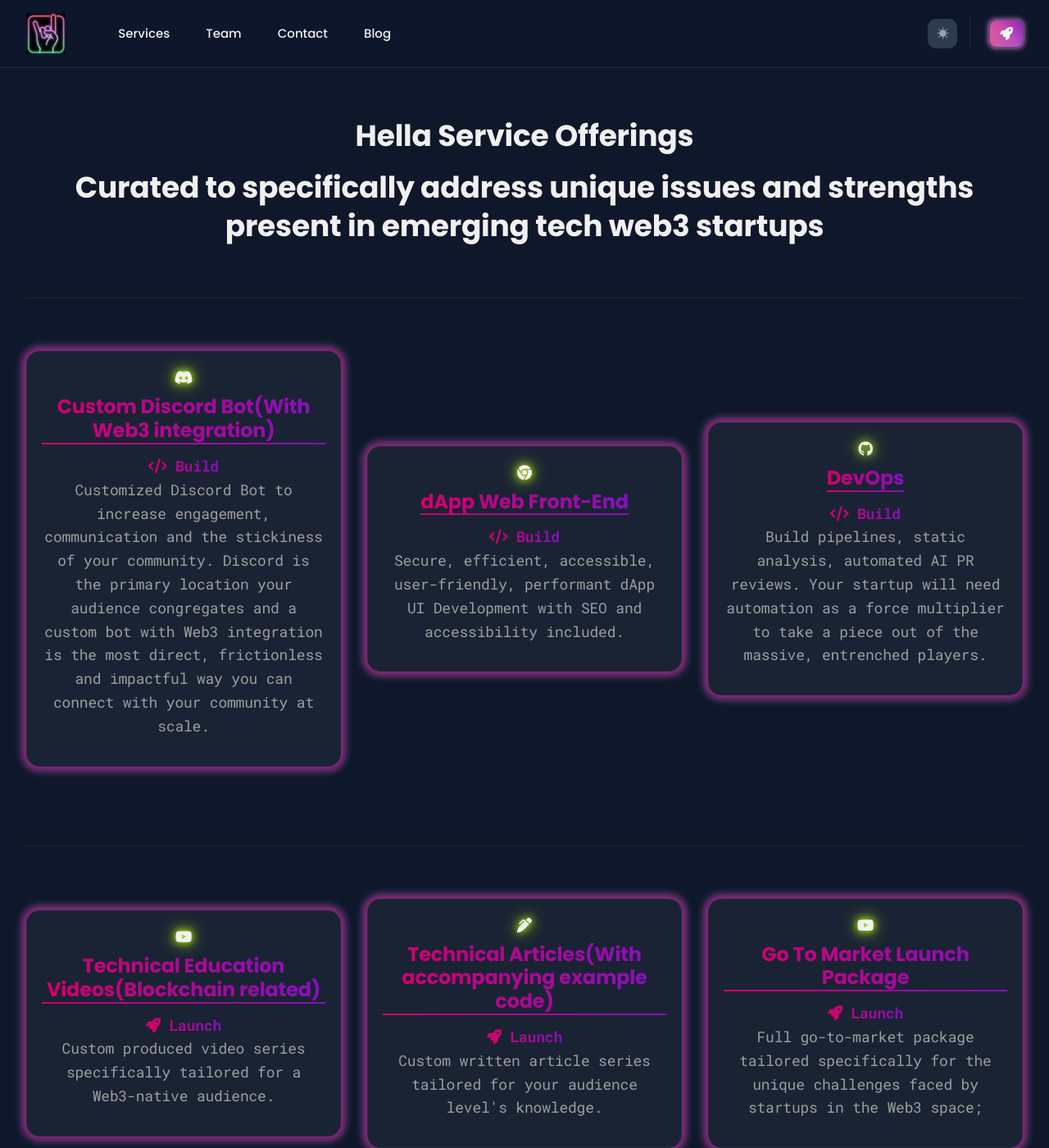
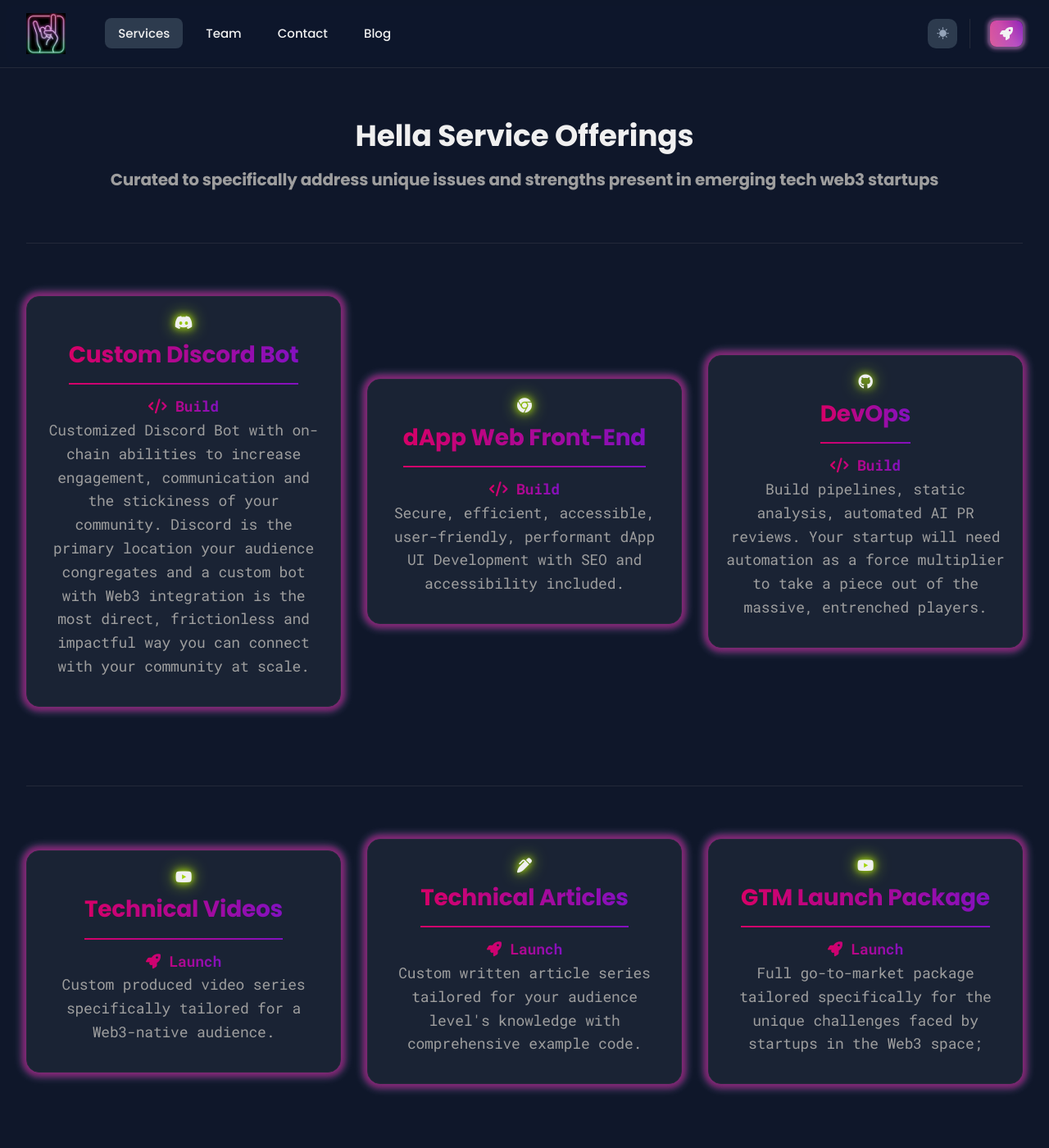
Before and after one commit to hella-web3/hella-site-base, a Jekyll site: the page built from _pages/web3-consultant-service-offerings.html, in a window 1280 px wide and 1400 px high. Shown: the whole window at 82% size. Built offline with Jekyll 4.4.1, drawn with Linux system fonts in a browser that asks for light colours; some of the changed text lies outside the part shown.

Commit message:
Update service offering content

```diff
--- a/_pages/web3-consultant-service-offerings.html
+++ b/_pages/web3-consultant-service-offerings.html
@@ -1,7 +1,7 @@
 ---
 layout: default
 title: Services
-description: Specific service offerings tailored for your emerging technology startup delivered by experts with experience across Web2 and Web3
+description: Specific service offerings tailored for your on-chain emerging technology startup delivered by experts with experience across Web2 and Web3
 permalink: /web3-consultant-service-offerings/
 image: '/images/hella-bg-1.jpg'
 ---
@@ -13,7 +13,7 @@
         <div class="row">
             <div class="col col-12 col-d-12">
                 <h1>Hella Service Offerings</h1>
-                <h1>Curated to specifically address unique issues and strengths present in emerging tech web3 startups</h1>
+                <h4 class="">Curated to specifically address unique issues and strengths present in emerging tech web3 startups</h4>
                 <hr/>
             </div>
         </div>
@@ -27,14 +27,14 @@
                       </div>
 
                       <div class="services__title">
-                          <h1>Custom Discord Bot(With Web3 integration)</h1>
+                          <h2>Custom Discord Bot</h2>
                           <hr/>
                       </div>
 
                       <div class="services__description">
                           <strong><i class="fa-solid fa-code"></i> Build </strong>
                           <p>
-                              Customized Discord Bot to increase engagement, communication and the stickiness of your community.
+                              Customized Discord Bot with on-chain abilities to increase engagement, communication and the stickiness of your community.
                               Discord is the primary location your audience congregates and a custom bot with Web3 integration is the most direct,
                               frictionless and impactful way you can connect with your community at scale.
                           </p>
@@ -52,7 +52,7 @@
                       </div>
 
                       <div class="services__title">
-                          <h1>dApp Web Front-End</h1>
+                          <h2>dApp Web Front-End</h2>
                           <hr/>
                       </div>
 
@@ -75,7 +75,7 @@
                       </div>
 
                       <div class="services__title">
-                          <h1>DevOps</h1>
+                          <h2>DevOps</h2>
                           <hr/>
                       </div>
 
@@ -107,7 +107,7 @@
                         </div>
 
                         <div class="services__title">
-                            <h1>Technical Education Videos(Blockchain related)</h1>
+                            <h2>Technical Videos</h2>
                             <hr/>
                         </div>
 
@@ -130,14 +130,15 @@
                         </div>
 
                         <div class="services__title">
-                            <h1>Technical Articles(With accompanying example code)</h1>
+                            <h2>Technical Articles</h2>
                             <hr/>
                         </div>
 
                         <div class="services__description">
                             <strong><i class="fa-solid fa-rocket"></i> Launch </strong>
                             <p>
-                                Custom written article series tailored for your audience level's knowledge.
+                                Custom written article series tailored for your audience level's knowledge
+                                with comprehensive example code.
                             </p>
                         </div>
 
@@ -153,7 +154,7 @@
                         </div>
 
                         <div class="services__title">
-                            <h1>Go To Market Launch Package</h1>
+                            <h2>GTM Launch Package</h2>
                             <hr/>
                         </div>
 
--- a/css/_3-modules/services.scss
+++ b/css/_3-modules/services.scss
@@ -37,6 +37,10 @@
   @media (max-width: $mobile) {
     margin-bottom: 60px;
   }
+}
+
+h4 {
+  color: var(--text-alt-color);
 }
 
 .services-page__inner {
```
Also changed, not shown: _data/settings.yml (+5 -10 lines).
